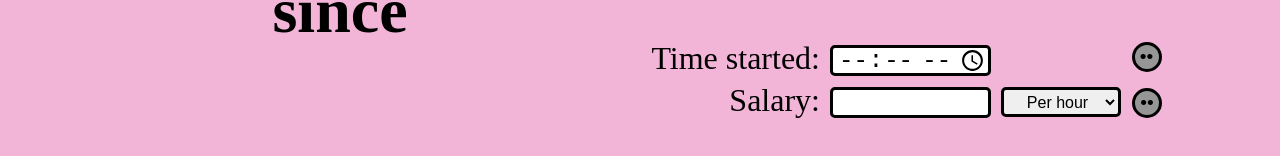
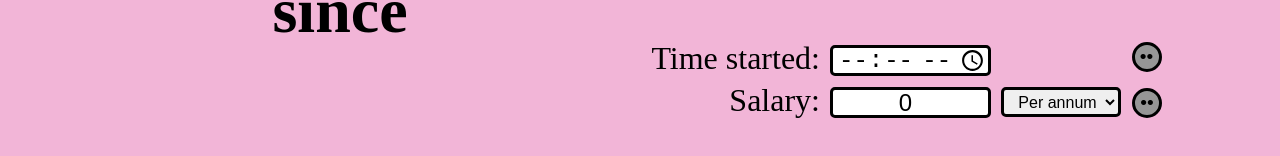
Before and after one commit to Fraser-Dwyer/Piggypay, a React (Create React App) app: page / in a window 1280 px wide. Shown: the part 608-764 px from the top of the page. Built offline with nearby package versions, Linux system fonts and the light colour scheme.

Commit message:
Money calculation algorithm hmmm yes

```diff
--- a/src/App.js
+++ b/src/App.js
@@ -1,14 +1,16 @@
 import "./App.css";
 import piggypayTitle from "./Images/piggypay.png";
 import piggyGif from "./Images/piggyGIF5.gif";
-import { useState } from "react";
+import { useState, useEffect } from "react";
 import buttonOink from "./Audio/oink.mp3";
 import daddyOink from "./Audio/daddyOink.mp3";
 
 function App() {
   const [startTime, setStartTime] = useState("");
   const [displayTime, setDisplayTime] = useState("");
-  const [salary, setSalary] = useState("");
+  const [salary, setSalary] = useState("0");
+  const [salaryOption, setSalaryOption] = useState("Per annum");
+  const [time, setTime] = useState(new Date());
 
   const handleSetTime = (e) => {
     e.preventDefault();
@@ -19,13 +21,35 @@ function App() {
   const handleSetSalary = (e) => {
     e.preventDefault();
     new Audio(buttonOink).play();
-    // Work out seconds wage here
+    var currentHour = time.getHours();
+    var currentMin = time.getMinutes();
+    var startHour = parseInt(startTime.slice(0, 2));
+    var startMin = parseInt(startTime.slice(3, 5));
+    var totalMinsWorked =
+      60 - startMin + 60 * (currentHour - (startHour + 1)) + currentMin;
+    console.log(totalMinsWorked);
+    var salaryPerMin;
+    if (salaryOption === "Per annum") {
+      salaryPerMin = parseInt(salary) / (52 * 37.5 * 60);
+    } else {
+      salaryPerMin = parseInt(salary) / 60;
+    }
+    var totalMoneyEarned = salaryPerMin * totalMinsWorked;
+    alert(totalMoneyEarned);
   };
 
   const handleDaddyOink = (e) => {
     e.preventDefault();
     new Audio(daddyOink).play();
   };
+
+  useEffect(() => {
+    const interval = setInterval(() => {
+      setTime(new Date());
+    }, 5000);
+
+    return () => clearInterval(interval);
+  }, []);
 
   return (
     <div>
@@ -64,9 +88,14 @@ function App() {
                 value={salary}
                 onChange={(e) => setSalary(e.target.value)}
               />
-              <select id="salaryFrequency" name="salaryFrequency">
+              <select
+                id="salaryFrequency"
+                name="salaryFrequency"
+                value={salaryOption}
+                onChange={(e) => setSalaryOption(e.target.value)}
+              >
+                <option value="yearly">Per annum</option>
                 <option value="hourly">Per hour</option>
-                <option value="yearly">Per annum</option>
               </select>
               <button onClick={(e) => handleSetSalary(e)}>••</button>
             </form>
```
